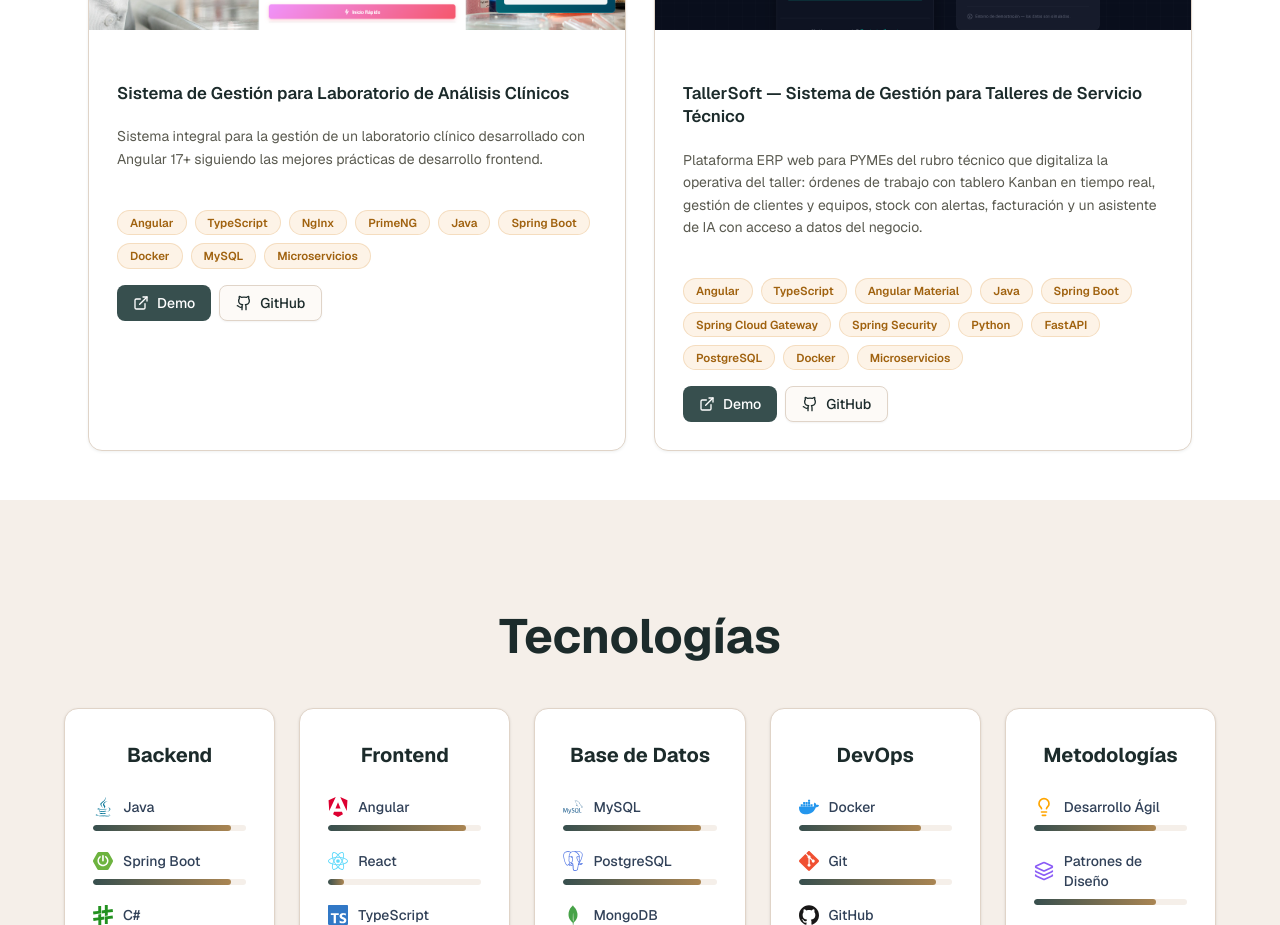
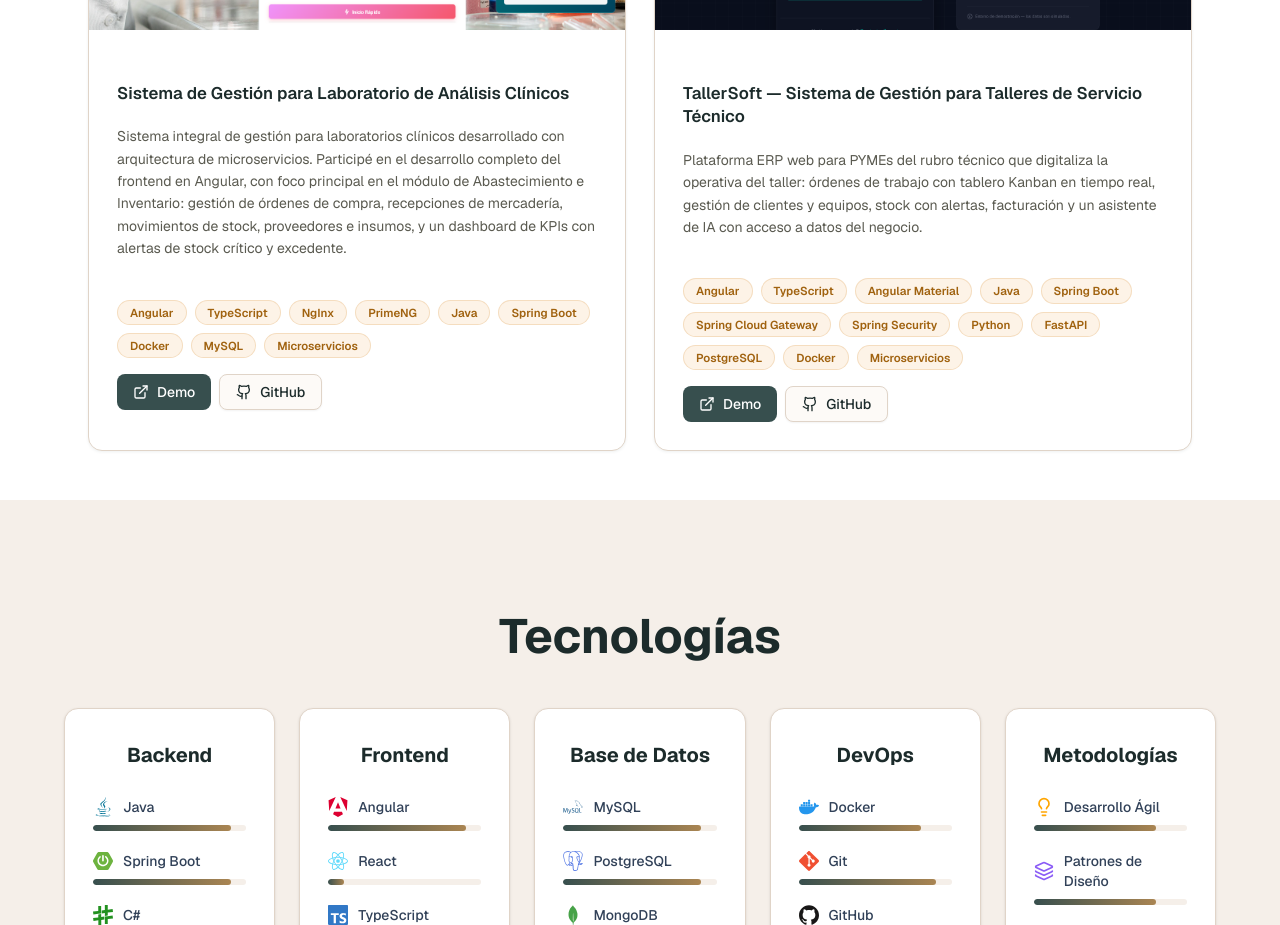
Before and after one commit to FabrizioLeonelLuduena/portfolio, a Next.js app: page / in a window 1280 px wide. Shown: the part 1900-2825 px from the top of the page. Built offline with nearby package versions, Linux system fonts and the light colour scheme.

Commit message:
Correccion

```diff
--- a/sections/Projects.tsx
+++ b/sections/Projects.tsx
@@ -14,7 +14,7 @@ const projects: Project[] = [
     id: "1",
     title: "Sistema de Gestión para Laboratorio de Análisis Clínicos",
     description:
-      "Sistema integral para la gestión de un laboratorio clínico desarrollado con Angular 17+ siguiendo las mejores prácticas de desarrollo frontend.",
+      "Sistema integral de gestión para laboratorios clínicos desarrollado con arquitectura de microservicios. Participé en el desarrollo completo del frontend en Angular, con foco principal en el módulo de Abastecimiento e Inventario: gestión de órdenes de compra, recepciones de mercadería, movimientos de stock, proveedores e insumos, y un dashboard de KPIs con alertas de stock crítico y excedente.",
     image: "/images/Laboratorio.png",
     tags: ["Angular", "TypeScript", "NgInx", "PrimeNG", "Java", "Spring Boot", "Docker", "MySQL", "Microservicios"],
     demoUrl: "https://laboratoriofront.netlify.app/login",
```
